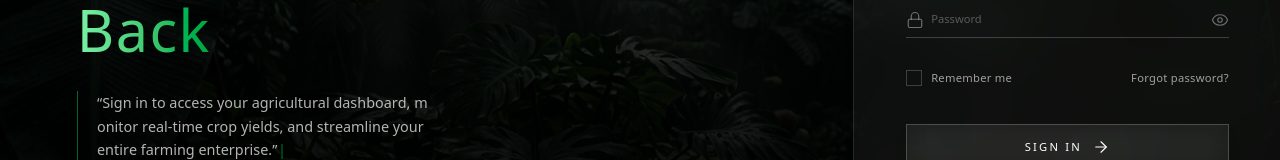
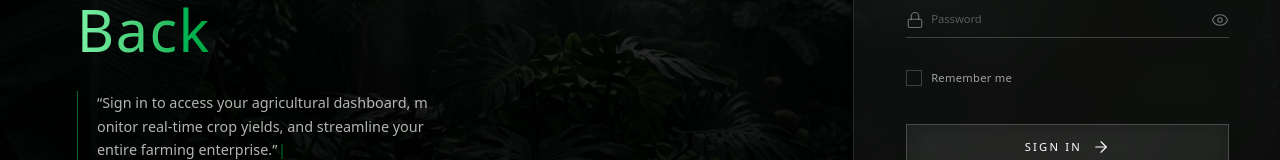
Before and after one commit to NimnaOfficial/CropAssist-webApp, a Next.js app in the folder frontend/: page /login in a window 1280 px wide. Shown: the part 343-503 px from the top of the page. Built offline with nearby package versions, Linux system fonts and the light colour scheme.

Commit message:
fix the forgot password and creditional mapping names errors

```diff
--- a/frontend/src/app/dashboard/page.tsx
+++ b/frontend/src/app/dashboard/page.tsx
@@ -375,7 +375,7 @@ useEffect(() => {
     setCredentialLoading(true);
 
     try {
-      const res = await fetch("http://localhost:8080/cropmgr_app/Api/users/change-credentials", {
+      const res = await fetch("http://localhost:8080/cropmgr_app/Api/users/changeCredentials", {
         method: "PUT",
         headers: { "Content-Type": "application/json" },
         body: JSON.stringify({
--- a/frontend/src/app/login/page.tsx
+++ b/frontend/src/app/login/page.tsx
@@ -237,9 +237,7 @@ export default function LoginPage() {
                 </div>
                 <span className="text-sm text-white/60 group-hover:text-white/90 transition-colors font-light tracking-wide">Remember me</span>
               </label>
-              <Link href="#" className="text-sm text-white/60 hover:text-green-400 transition-colors font-light tracking-wide">
-                Forgot password?
-              </Link>
+
             </div>
 
             <motion.button
```
Also changed, not shown: 1 other file (tests, documents, lock files or other folders).
